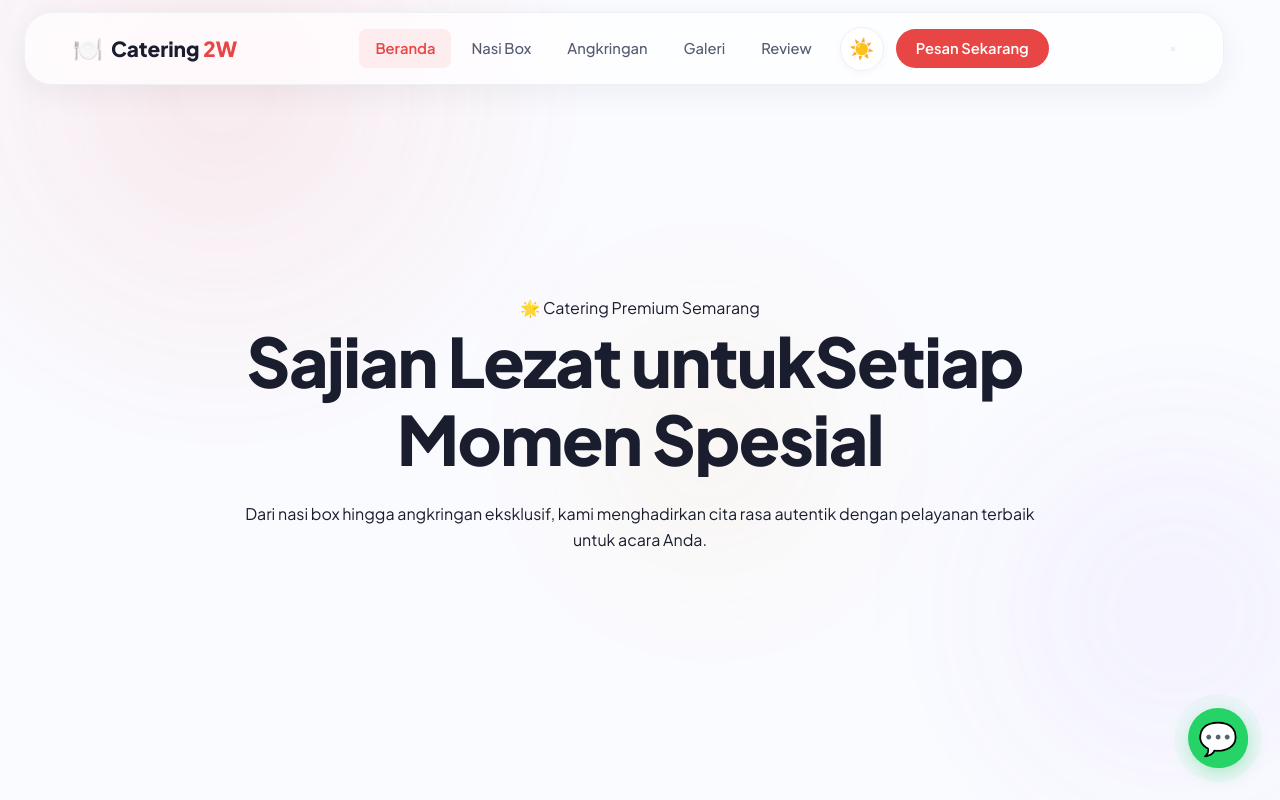
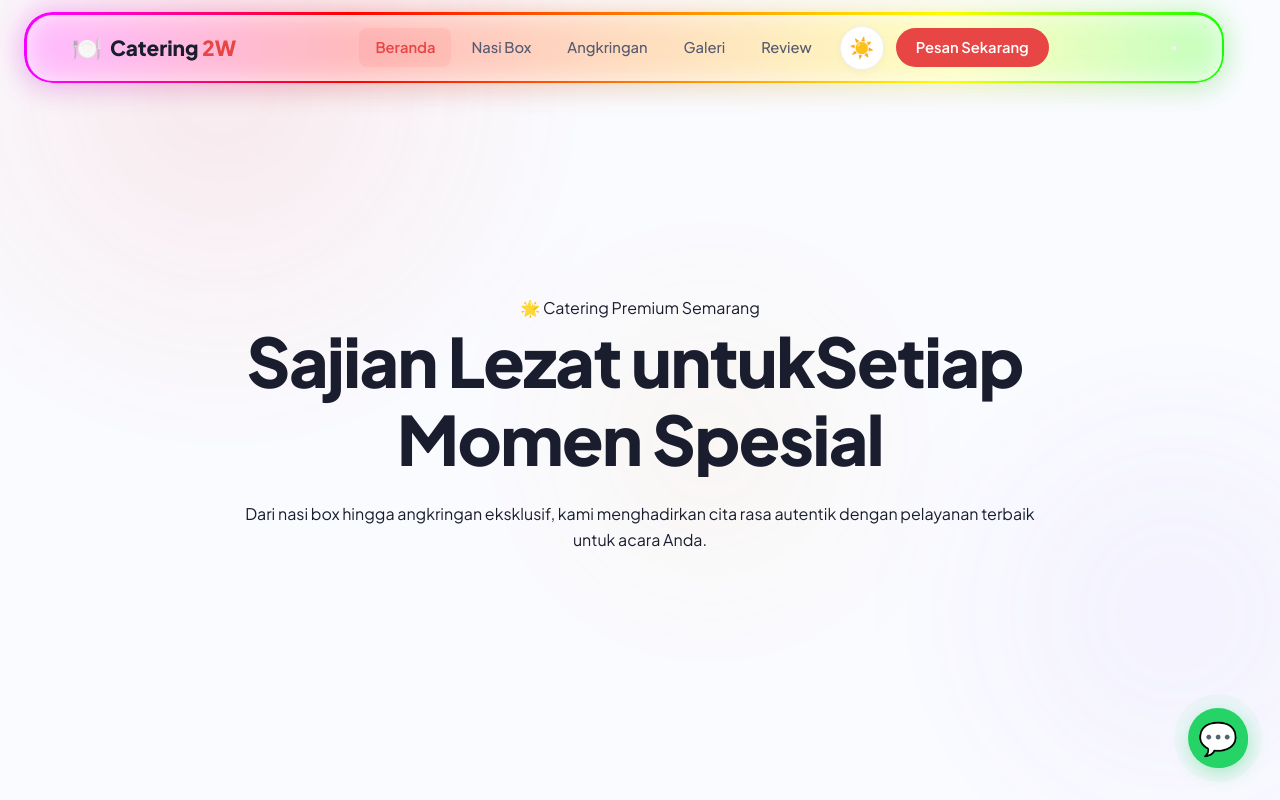
Before and after one commit to gwennstacy969-dotcom/Restourant, a plain HTML site: page Frontend/index.html in a window 1280 px wide. Shown: the top 800 px of the page. Drawn offline with Linux system fonts and the light colour scheme.

Commit message:
navbar rgb

```diff
--- a/Frontend/style.css
+++ b/Frontend/style.css
@@ -185,13 +185,47 @@ header {
     background: var(--surface-glass);
     backdrop-filter: blur(20px) saturate(1.8);
     -webkit-backdrop-filter: blur(20px) saturate(1.8);
-    border: 1px solid var(--border-light);
     border-radius: var(--radius-xl);
     margin-top: 0.75rem;
     margin-left: clamp(0.5rem, 2vw, 1.5rem);
     margin-right: clamp(0.5rem, 2vw, 1.5rem);
     box-shadow: var(--shadow-md);
     transition: var(--transition);
+    position: relative;
+}
+
+@keyframes rgbRunningEdge {
+    0% { background-position: 0% 50%; }
+    100% { background-position: 200% 50%; }
+}
+
+.nav-inner::before {
+    content: '';
+    position: absolute;
+    inset: 0;
+    border-radius: inherit;
+    padding: 2.5px;
+    background: linear-gradient(90deg, #ff0000, #ff8000, #ffff00, #00ff00, #00ffff, #0000ff, #8000ff, #ff00ff, #ff0000);
+    background-size: 200% 100%;
+    animation: rgbRunningEdge 8s linear infinite;
+    -webkit-mask: linear-gradient(#fff 0 0) content-box, linear-gradient(#fff 0 0);
+    -webkit-mask-composite: xor;
+    mask-composite: exclude;
+    pointer-events: none;
+}
+
+.nav-inner::after {
+    content: '';
+    position: absolute;
+    inset: -2px;
+    border-radius: inherit;
+    background: linear-gradient(90deg, #ff0000, #ff8000, #ffff00, #00ff00, #00ffff, #0000ff, #8000ff, #ff00ff, #ff0000);
+    background-size: 200% 100%;
+    animation: rgbRunningEdge 8s linear infinite;
+    filter: blur(15px);
+    opacity: 0.25;
+    z-index: -1;
+    pointer-events: none;
 }
 
 header.scrolled .nav-inner {
```
